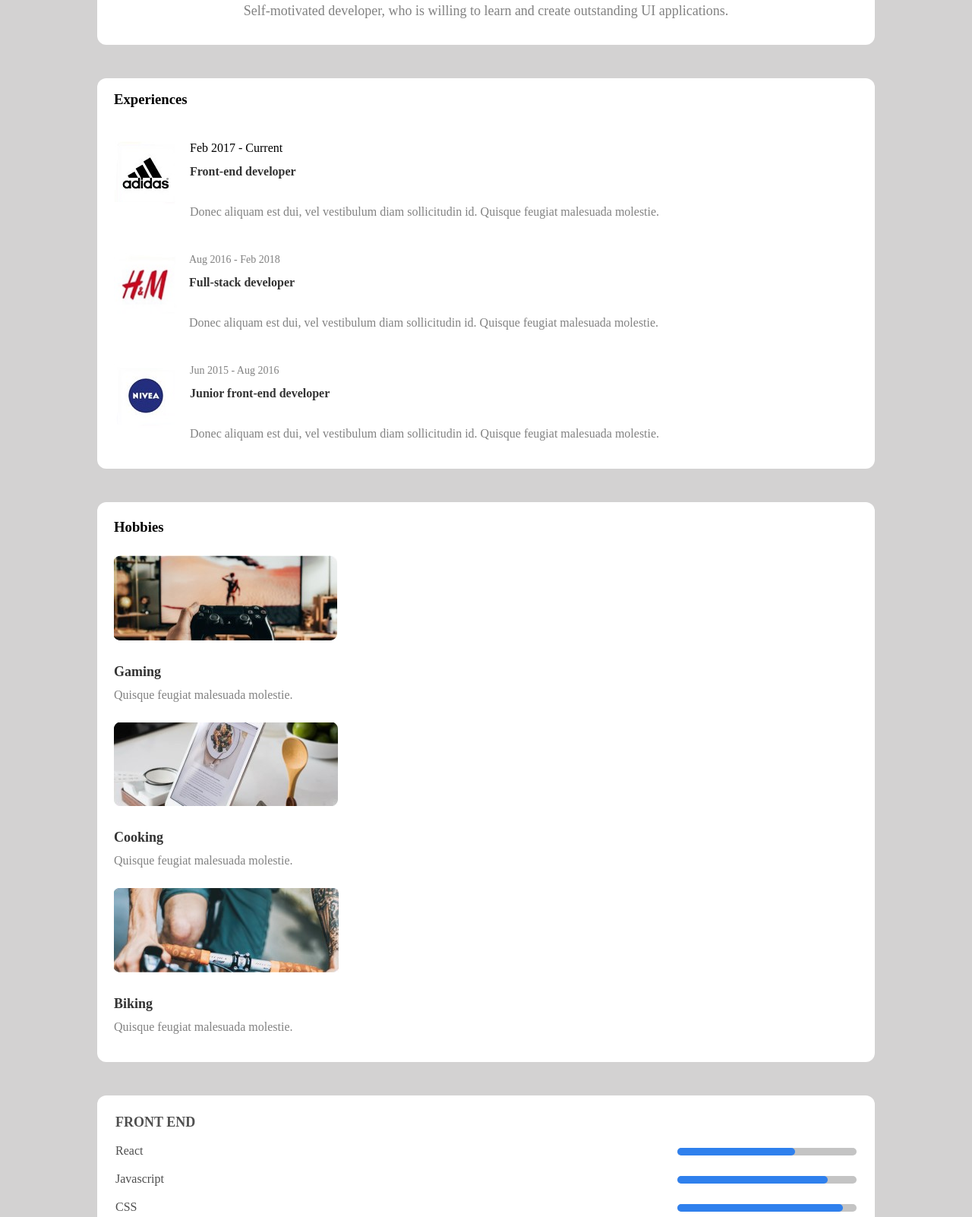
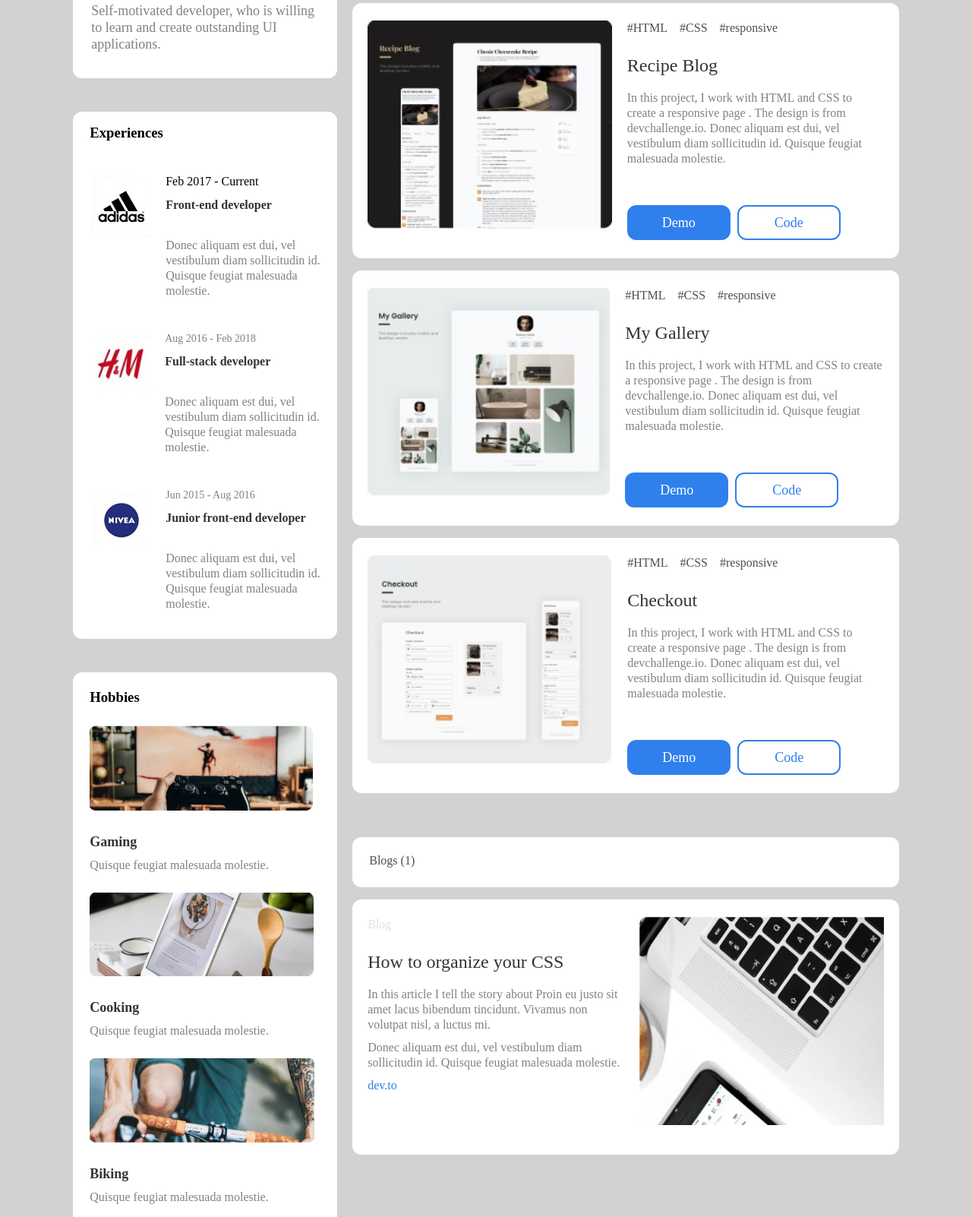
Before and after one commit to josetordoya1928/IDAT-H7-JoseLuisTordoya, a plain HTML site: page index.html in a window 1280 px wide. Shown: the part 482-2084 px from the top of the page at 76% size. Drawn offline with Linux system fonts and the light colour scheme.

Commit message:
responsive design finished

```diff
--- a/index.html
+++ b/index.html
@@ -1,5 +1,6 @@
 <!DOCTYPE html>
 <html lang="en">
+
 <head>
   <meta charset="UTF-8">
   <meta http-equiv="X-UA-Compatible" content="IE=edge">
@@ -7,6 +8,7 @@
   <link rel="stylesheet" href="./styles.css">
   <title>Jose Luis Tordoya</title>
 </head>
+
 <body>
   <section class="container">
     <section class="column1">
@@ -18,7 +20,8 @@
           <p>billy@example.com</p>
           <p>(+603) 546 624 342</p>
         </div>
-      <p class="card-profile__profession">Self-motivated developer, who is willing to learn and create outstanding UI applications.</p>
+        <p class="card-profile__profession">Self-motivated developer, who is willing to learn and create outstanding UI
+          applications.</p>
       </div>
       <div class="card-experiences">
         <h1>Experiences</h1>
@@ -29,7 +32,8 @@
               <p class="card-experiences__date1">Feb 2017 - Current</p>
               <p class="card-experiences__profession">Front-end developer</p>
             </div>
-          <p class="card-experiences__text">Donec aliquam est dui, vel vestibulum diam sollicitudin id. Quisque feugiat malesuada molestie.</p>
+            <p class="card-experiences__text">Donec aliquam est dui, vel vestibulum diam sollicitudin id. Quisque
+              feugiat malesuada molestie.</p>
           </div>
         </div>
         <div class="card-experiences__container">
@@ -39,7 +43,8 @@
               <p class="card-experiences__date">Aug 2016 - Feb 2018</p>
               <p class="card-experiences__profession">Full-stack developer</p>
             </div>
-          <p class="card-experiences__text">Donec aliquam est dui, vel vestibulum diam sollicitudin id. Quisque feugiat malesuada molestie.</p>
+            <p class="card-experiences__text">Donec aliquam est dui, vel vestibulum diam sollicitudin id. Quisque
+              feugiat malesuada molestie.</p>
           </div>
         </div>
         <div class="card-experiences__container">
@@ -49,7 +54,8 @@
               <p class="card-experiences__date">Jun 2015 - Aug 2016</p>
               <p class="card-experiences__profession">Junior front-end developer</p>
             </div>
-          <p class="card-experiences__text">Donec aliquam est dui, vel vestibulum diam sollicitudin id. Quisque feugiat malesuada molestie.</p>
+            <p class="card-experiences__text">Donec aliquam est dui, vel vestibulum diam sollicitudin id. Quisque
+              feugiat malesuada molestie.</p>
           </div>
         </div>
       </div>
@@ -145,11 +151,10 @@
           </div>
         </div>
       </div>
-    <div class="projects">
+      <div>
         <div class="projects-title-box">
           <p class="projects-title">Projects (3)</p>
         </div>
-      <div class="project">
         <div class="project__container">
           <img class="project__img" src="img/project01.jpg" alt="project1">
           <div class="project-text">
@@ -159,7 +164,45 @@
               <li class="project-list__li">#responsive</li>
             </ul>
             <h1 class="project-title">Recipe Blog</h1>
-            <p class="project__p">In this project, I work with HTML and CSS to create a responsive page . The design is from devchallenge.io. Donec aliquam est dui, vel vestibulum diam sollicitudin id. Quisque feugiat malesuada molestie.</p>
+            <p class="project__p">In this project, I work with HTML and CSS to create a responsive page . The design
+              is from devchallenge.io. Donec aliquam est dui, vel vestibulum diam sollicitudin id. Quisque feugiat
+              malesuada molestie.</p>
+            <div>
+              <button class="project__bt-1">Demo</button>
+              <button class="project__bt-2">Code</button>
+            </div>
+          </div>
+        </div>
+        <div class="project__container">
+          <img class="project__img" src="img/project02.jpg" alt="project2">
+          <div class="project-text">
+            <ul class="project-list">
+              <li class="project-list__li">#HTML</li>
+              <li class="project-list__li">#CSS</li>
+              <li class="project-list__li">#responsive</li>
+            </ul>
+            <h1 class="project-title">My Gallery</h1>
+            <p class="project__p">In this project, I work with HTML and CSS to create a responsive page . The design
+              is from devchallenge.io. Donec aliquam est dui, vel vestibulum diam sollicitudin id. Quisque feugiat
+              malesuada molestie.</p>
+            <div>
+              <button class="project__bt-1">Demo</button>
+              <button class="project__bt-2">Code</button>
+            </div>
+          </div>
+        </div>
+        <div class="project__container">
+          <img class="project__img" src="img/project03.jpg" alt="project3">
+          <div class="project-text">
+            <ul class="project-list">
+              <li class="project-list__li">#HTML</li>
+              <li class="project-list__li">#CSS</li>
+              <li class="project-list__li">#responsive</li>
+            </ul>
+            <h1 class="project-title">Checkout</h1>
+            <p class="project__p">In this project, I work with HTML and CSS to create a responsive page . The design
+              is from devchallenge.io. Donec aliquam est dui, vel vestibulum diam sollicitudin id. Quisque feugiat
+              malesuada molestie.</p>
             <div>
               <button class="project__bt-1">Demo</button>
               <button class="project__bt-2">Code</button>
@@ -167,8 +210,25 @@
           </div>
         </div>
       </div>
+      <div>
+        <div class="projects-title-box">
+          <p class="projects-title">Blogs (1)</p>
+        </div>
+        <div class="project__container">
+          <div class="project-text">
+            <p class="project-b">Blog</p>
+            <h1 class="project-title">How to organize your CSS</h1>
+            <p class="project__bp">In this article I tell the story about Proin eu justo sit amet lacus bibendum
+              tincidunt. Vivamus non volutpat nisl, a luctus mi.</p>
+            <p class="project__bp">Donec aliquam est dui, vel vestibulum diam sollicitudin id. Quisque feugiat malesuada
+              molestie.</p>
+            <p class="project__bp2">dev.to</p>
+          </div>
+          <img class="project__img" src="img/blog01.jpg" alt="Blog">
+        </div>
       </div>
     </section>
   </section>
 </body>
+
 </html>
--- a/styles.css
+++ b/styles.css
@@ -6,6 +6,7 @@
   padding: 0;
 }
 
+/* For mobile phones: */
 body{
   background-color: #d3d2d2;
 }
@@ -261,16 +262,14 @@ body{
   color: #4F4F4F;
 }
 
-.project{
-  background-color: white;
-  border-radius: 12px;
-  margin-top: 16px;
-}
-
 .project__container{
   display: flex;
   flex-direction: column;
   padding: 23px 20px;
+  background-color: white;
+  border-radius: 12px;
+  margin-top: 16px;
+  margin-bottom: 10px;
 }
 
 .project__img{
@@ -336,6 +335,7 @@ body{
   line-height: 22px;
   letter-spacing: 0em;
   text-align: center;
+  cursor: pointer;
 }
 
 .project__bt-2{
@@ -351,4 +351,68 @@ body{
   line-height: 22px;
   letter-spacing: 0em;
   text-align: center;
+  margin-left: 5px;
+  cursor: pointer;
 }
+
+.project-b{
+  font-family: 'Montserrat';
+  font-style: normal;
+  font-weight: 500;
+  font-size: 16px;
+  line-height: 20px;
+  color: #E0E0E0;
+}
+
+.project__bp{
+  font-family: Montserrat;
+  font-size: 16px;
+  font-weight: 500;
+  line-height: 20px;
+  letter-spacing: 0em;
+  text-align: left;
+  color: #828282;
+  margin-bottom: 10px;
+}
+
+.project__bp2{
+  font-family: 'Montserrat';
+  font-style: normal;
+  font-weight: 500;
+  font-size: 16px;
+  line-height: 20px;
+  color: #2F80ED;
+  margin-bottom: 10px;
+}
+
+@media only screen and (min-width: 768px) {
+  /* For tablets: */
+  .container{
+    width: 80%;
+    display: flex;
+    flex-direction: row;
+    justify-content: center;
+    margin: auto;
+    gap: 20px;
+  }
+}
+
+@media only screen and (min-width: 960px) {
+  /* For desktop: */
+  .bars{
+    display: flex;
+    flex-direction: row;
+    gap: 20px;
+  }
+
+  .project__container{
+    display: flex;
+    flex-direction: row;
+    padding: 23px 20px;
+    background-color: white;
+    border-radius: 12px;
+    margin-top: 16px;
+    margin-bottom: 10px;
+    gap: 20px;
+  }
+}
```
Lines whose indentation alone changed are shown as unchanged.
